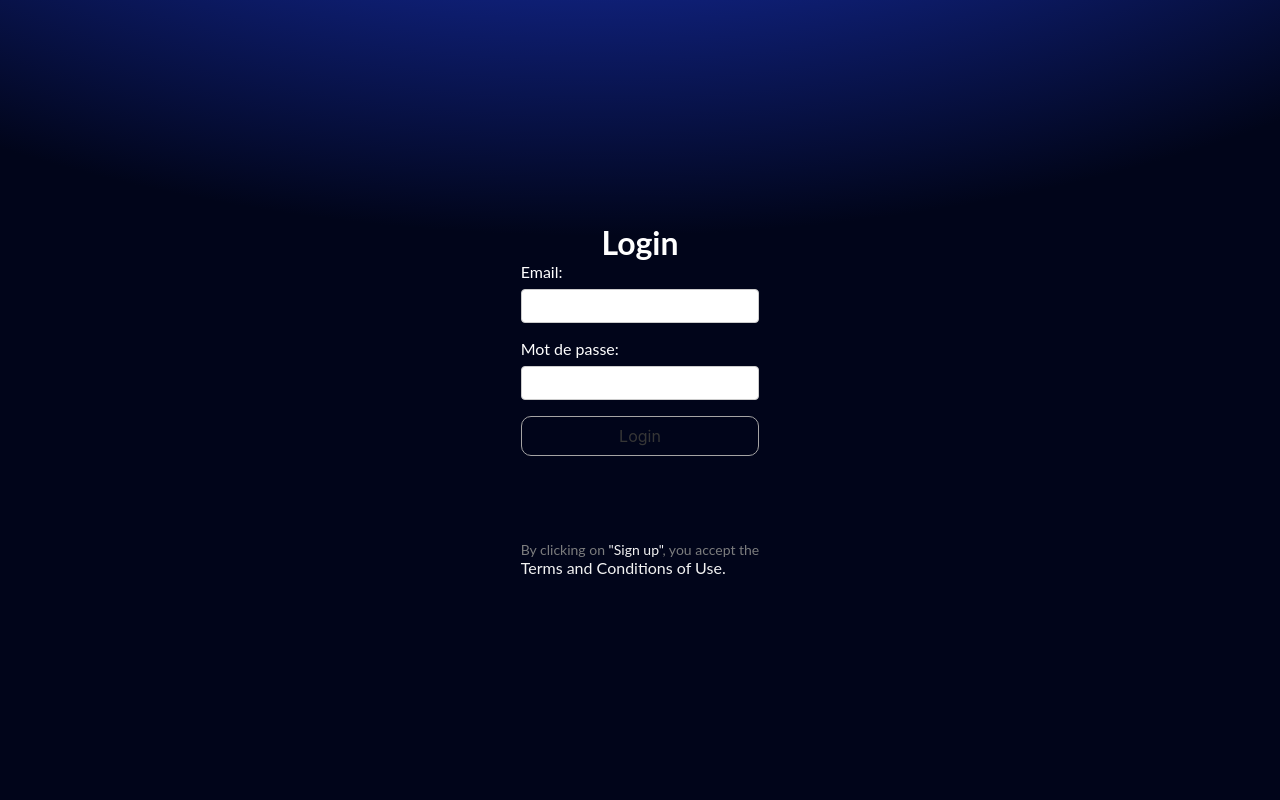
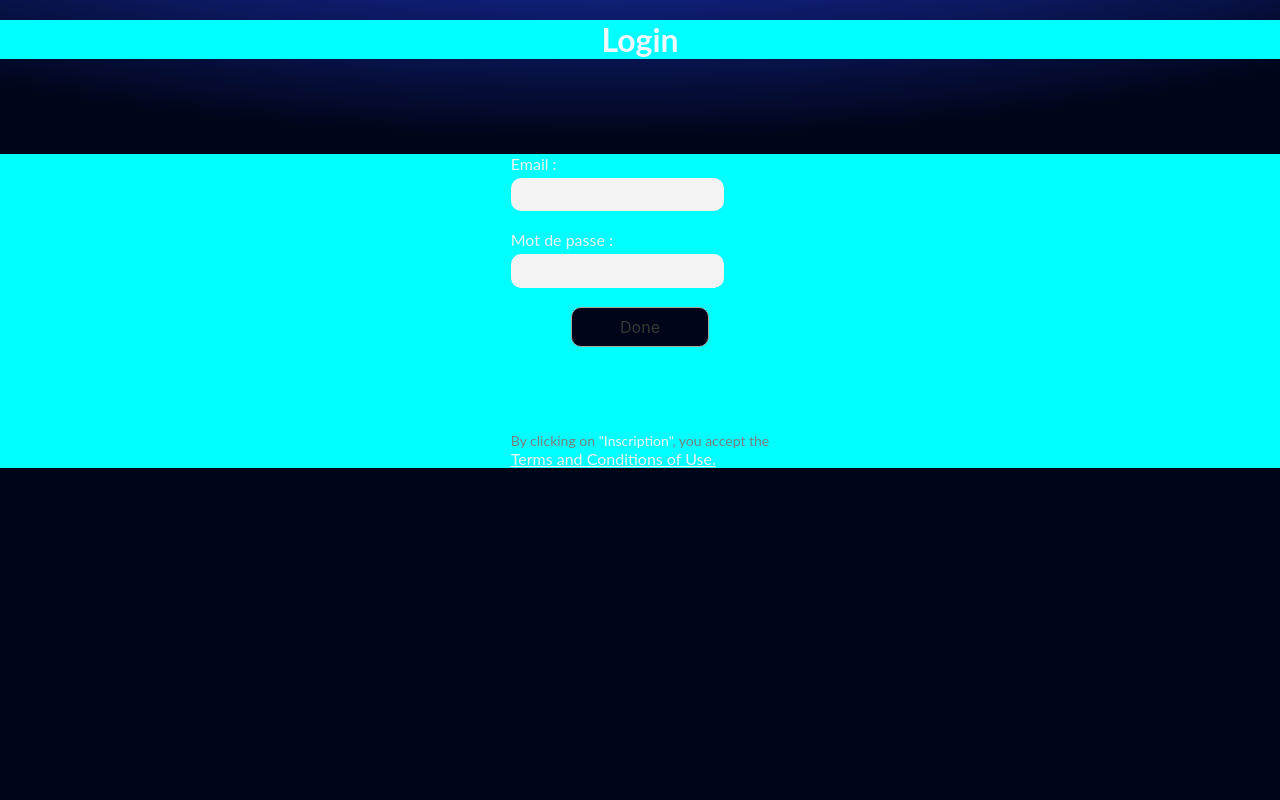
Before and after one commit to Theo-06130/Biblivres_V1, a PHP site: page /page/login.php in a window 1280 px wide. Run offline with PHP 8.4, Linux system fonts and the light colour scheme.

Commit message:
yassquifautc

```diff
--- a/page/login.php
+++ b/page/login.php
@@ -1,6 +1,6 @@
-
 <!DOCTYPE html>
 <html lang="en">
+
 <head>
     <meta charset="UTF-8">
     <meta name="viewport" content="width=device-width, initial-scale=1.0">
@@ -8,18 +8,28 @@
     <link rel="stylesheet" href="/style/login.css">
     <title>Login Page</title>
 </head>
+
 <body>
-  <div class="login-container">
     <h1>Login</h1>
-    <form id="login-form">
-      <label for="email">Email:</label>
-      <input type="email" id="email" name="email" required>
-      <label for="email">Mot de passe:</label>
-      <input type="password" id="email" name="email" required>
-      <button type="submit">Login</button>
-      <p>By clicking on <a href="#">"Sign up"</a>, you accept the</p>
-        <p1 class="deco">Terms and Conditions of Use.</p1>
+    <div class=contain>
+
+        <form method="post" action='<?php echo $_SERVER["REQUEST_URI"]; ?>'>
+
+            <label for="email">Email :</label>
+            <input type="email" id="email" name="email" required class="input"><br><br>
+
+            <label for="password">Mot de passe :</label>
+            <input type="password" id="password" name="password" required class="input"><br><br>
+            <div class="btn">
+                <input type="submit" value="Done" class="button-60">
+            </div>
+
+            <p class="ligne_inscription">By clicking on <a href="#">"Inscription"</a>, you accept the</p>
+            <p class="deco">Terms and Conditions of Use.</p>
         </form>
+
+
     </div>
 </body>
+
 </html>
--- a/style/login.css
+++ b/style/login.css
@@ -1,40 +1,66 @@
-
 @import url(root.css);
 
 
-body {
-    font-family: Arial, sans-serif;
 
-    margin: 0;
+
+
+h1 {
+    color: aliceblue;
+    text-align: center;
+    margin-bottom: 95px;
+    font-family: 'lato', sans-serif;
+    margin-top: 20px;
+    background-color: aqua;
+}
+
+
+.contain {
     display: flex;
     justify-content: center;
     align-items: center;
-    height: 100vh;
+    color: #F3F3F3;
+    font-family: 'lato', sans-serif;
+    background-color: aqua;
+
 }
-  h1 {
-    text-align: center;
-    color: #fff;
+ .form-group {
+        margin-bottom: 10px;
     }
 
-  form {
+    .contain label {
+        display: block;
+        margin-bottom: 5px;
+    }
+
+.element{
     display: flex;
-    flex-direction: column;
+    justify-content: center;
+    align-items: center;
+
 
 }
 
-  label {
-    margin-bottom: 8px;
-    color: #fff;
+.input {
+    border: 2px solid transparent;
+    width: 16em;
+    height: 2.5em;
+    padding-left: 0.8em;
+    outline: none;
+    overflow: hidden;
+    background-color: #F3F3F3;
+    border-radius: 10px;
+    transition: all 0.5s;
   }
 
-  input {
-    padding: 8px;
-    margin-bottom: 16px;
-    border: 1px solid #ccc;
-    border-radius: 4px;
+  .input:hover,
+  .input:focus {
+    border: 2px solid #4A9DEC;
+    box-shadow: 0px 0px 0px 7px rgb(74, 157, 236, 20%);
+    background-color: white;
   }
 
-  button {
+/* CSS */
+.button-60 {
   align-items: center;
 
   background-color: #01051A;
@@ -48,18 +74,26 @@ body {
   justify-content: center;
 
   padding: calc(.5em - 1px) 3em;
+
 }
+.btn{
 
-button:hover {
-    background-color: #01051A;;
+    text-align: center;
+
+
 }
-p {
+.ligne_inscription{
     color: rgb(124, 125, 126);
     text-align: center;
     font-family: 'lato', sans-serif;
     font-size: 14px;
     margin-top: 85px;
 }
+
+.deco{
+text-decoration: underline;
+}
+
 a{
     text-decoration: none;
     color: #F3F3F3;
--- a/style/signUp.css
+++ b/style/signUp.css
@@ -9,6 +9,7 @@ h1 {
     text-align: center;
     margin-bottom: 95px;
     font-family: 'lato', sans-serif;
+    margin-top: 20px;
 }
 
 
@@ -18,6 +19,7 @@ h1 {
     align-items: center;
     color: #F3F3F3;
     font-family: 'lato', sans-serif;
+
 
 }
  .form-group {
@@ -52,7 +54,7 @@ h1 {
 
 /* CSS */
 .button-60 {
-  align-items: center;
+
 
   background-color: #01051A;
   border: 1px solid #a5a4a4;
```
Lines whose indentation alone changed are shown as unchanged.
